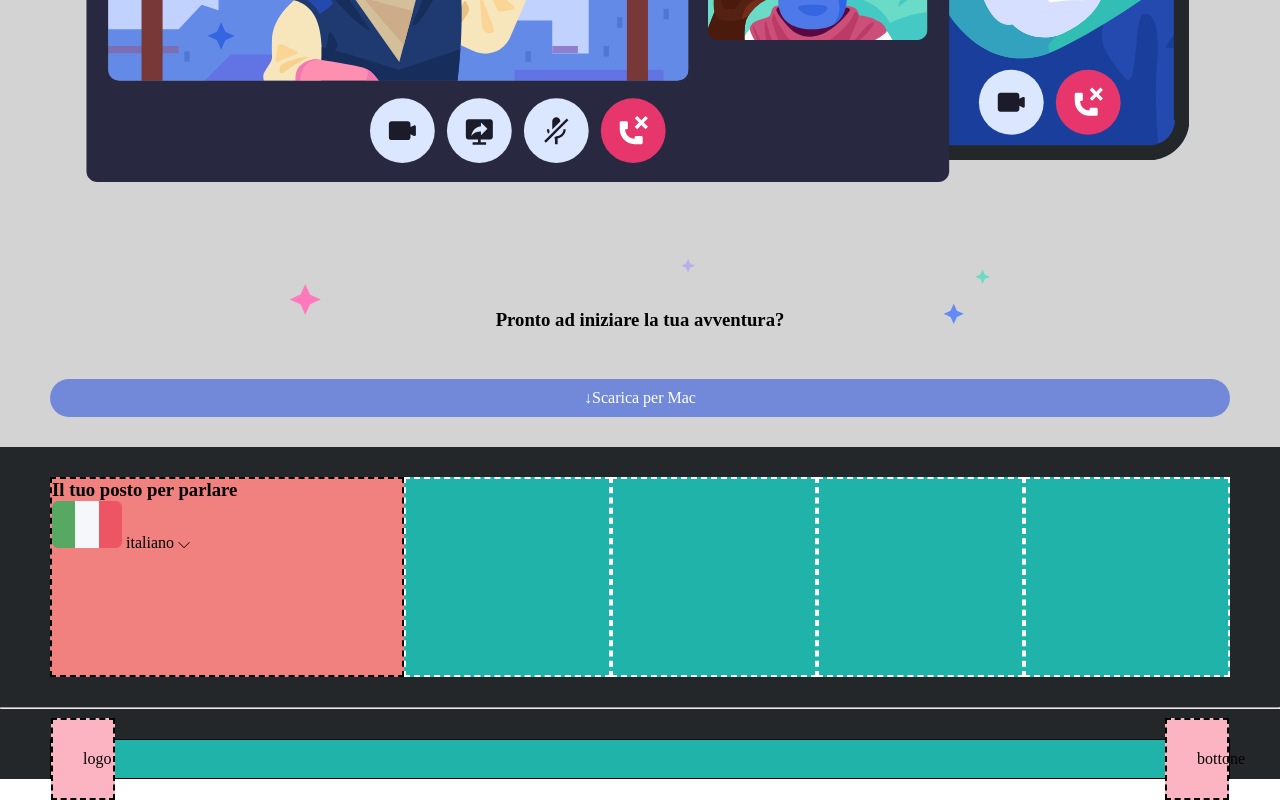
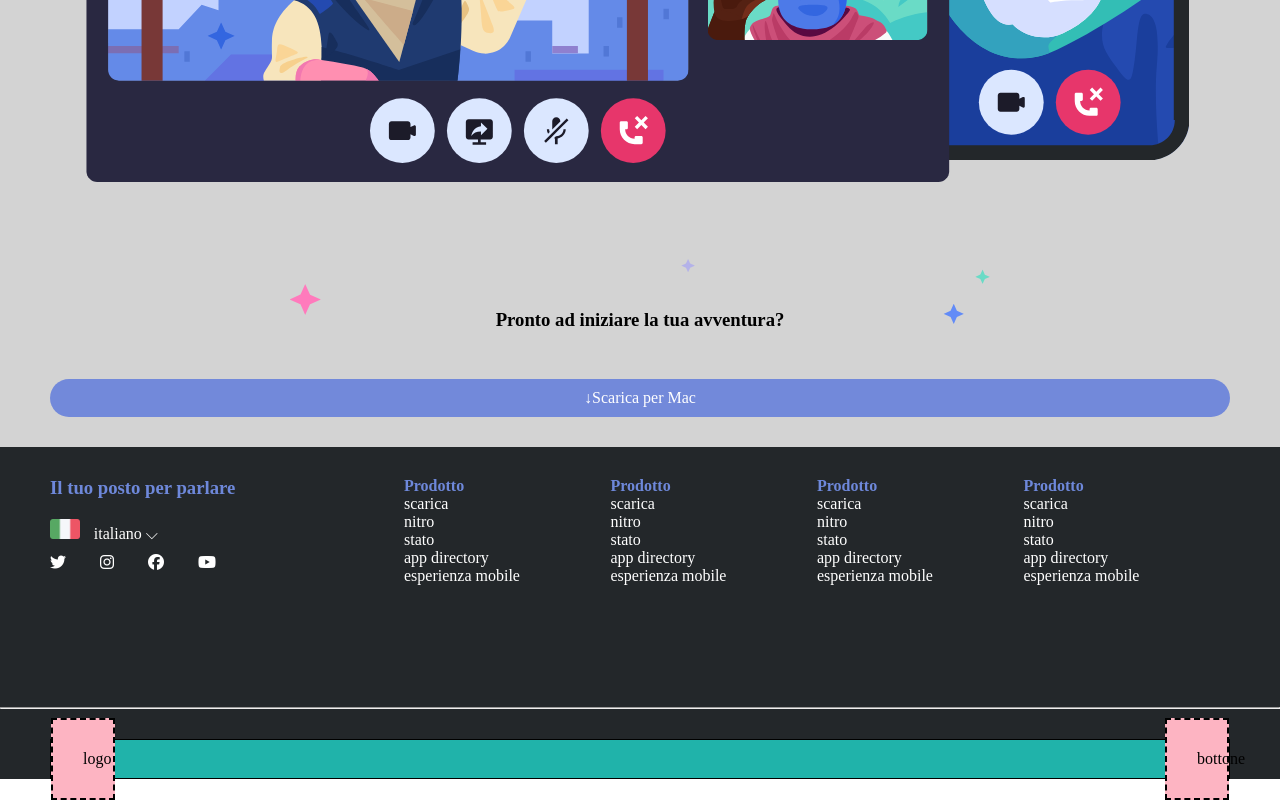
Before and after one commit to GiordanoCasale/htmlcss-discord, a plain HTML site: page index.html in a window 1280 px wide. Shown: the part 2728-3528 px from the top of the page. Drawn offline with Linux system fonts and the light colour scheme.

Commit message:
[UPD] Completed main

```diff
--- a/CSS/style.css
+++ b/CSS/style.css
@@ -346,24 +346,42 @@ ul{
 
 .square-7{
     width: 30%;
-    border: 2px dashed black;
     height: 200px;
     margin: 30px 0px 30px;
-    background-color:#F0817F  ;
+
 }
 
-.flex-grow{
+.d-flex-2{
     display: flex;
     width: 70%;
 
 }
 
+.flag{
+    height: 20px;
+    margin: 20px 0px 15px 0px;
+}
+
+.flag img{
+    height: 20px;
+    margin-right: 10px;
+}
+
 .squares{
     flex-grow: 1;
     height: 200px;
-    background-color: #20B3AA;
-    border: 2px dashed white;
 
+
+}
+.col-blue{
+    color: #6E88DA;
+}
+
+.d-inline-block{
+    display: inline-block;
+}
+.margin-right{
+    margin-right: 30px;
 }
 
 .background-color-6{
--- a/index.html
+++ b/index.html
@@ -5,6 +5,7 @@
     <meta charset="UTF-8">
     <meta name="viewport" content="width=device-width, initial-scale=1.0">
     <title>Document</title>
+    <link rel="stylesheet" href="https://cdnjs.cloudflare.com/ajax/libs/font-awesome/6.7.2/css/all.min.css" integrity="sha512-Evv84Mr4kqVGRNSgIGL/F/aIDqQb7xQ2vcrdIwxfjThSH8CSR7PBEakCr51Ck+w+/U6swU2Im1vVX0SVk9ABhg==" crossorigin="anonymous" referrerpolicy="no-referrer" />
     <link rel="stylesheet" href="./CSS/style.css">
 </head>
 
@@ -110,20 +111,55 @@
     <!-- fine Main-->
     <footer>
         <div class="background-color-5">
-            <div class="container-6">
+            <div class="container-6 col-white">
                 <div class="square-7">
-                    <h3>Il tuo posto per parlare</h3>
-                    <div>
+                    <h3 class="col-blue">Il tuo posto per parlare</h3>
+                    <div class="flag">
                         <img src="./img/ita.png" alt="">
                         <span>italiano &#9013;</span>
                     </div>
+                    <div>
+                        <span class="d-inline-block margin-right"><i class="fa-brands fa-twitter"></i></span>
+                        <span class="d-inline-block margin-right"><i class="fa-brands fa-instagram"></i></span>
+                        <span class="d-inline-block margin-right"><i class="fa-brands fa-facebook"></i></span>
+                        <span class="d-inline-block margin-right"><i class="fa-brands fa-youtube"></i></span>
+                    </div>
 
                 </div>
-                <div class="flex-grow">
-                    <div class="squares"></div>
-                    <div class="squares"></div>
-                    <div class="squares"></div>
-                    <div class="squares"></div>
+                <div class="d-flex-2">
+                    <div class="squares">
+                        <h4 class="col-blue">Prodotto</h4>
+                        <div>scarica</div>
+                        <div>nitro</div>
+                        <div>stato</div>
+                        <div>app directory</div>
+                        <div>esperienza mobile</div>
+
+                    </div>
+                    <div class="squares">
+                        <h4 class="col-blue">Prodotto</h4>
+                        <div>scarica</div>
+                        <div>nitro</div>
+                        <div>stato</div>
+                        <div>app directory</div>
+                        <div>esperienza mobile</div>
+                    </div>
+                    <div class="squares">
+                        <h4 class="col-blue">Prodotto</h4>
+                        <div>scarica</div>
+                        <div>nitro</div>
+                        <div>stato</div>
+                        <div>app directory</div>
+                        <div>esperienza mobile</div>
+                    </div>
+                    <div class="squares">
+                        <h4 class="col-blue">Prodotto</h4>
+                        <div>scarica</div>
+                        <div>nitro</div>
+                        <div>stato</div>
+                        <div>app directory</div>
+                        <div>esperienza mobile</div>
+                    </div>
                 </div>
             </div>
         </div>
```
